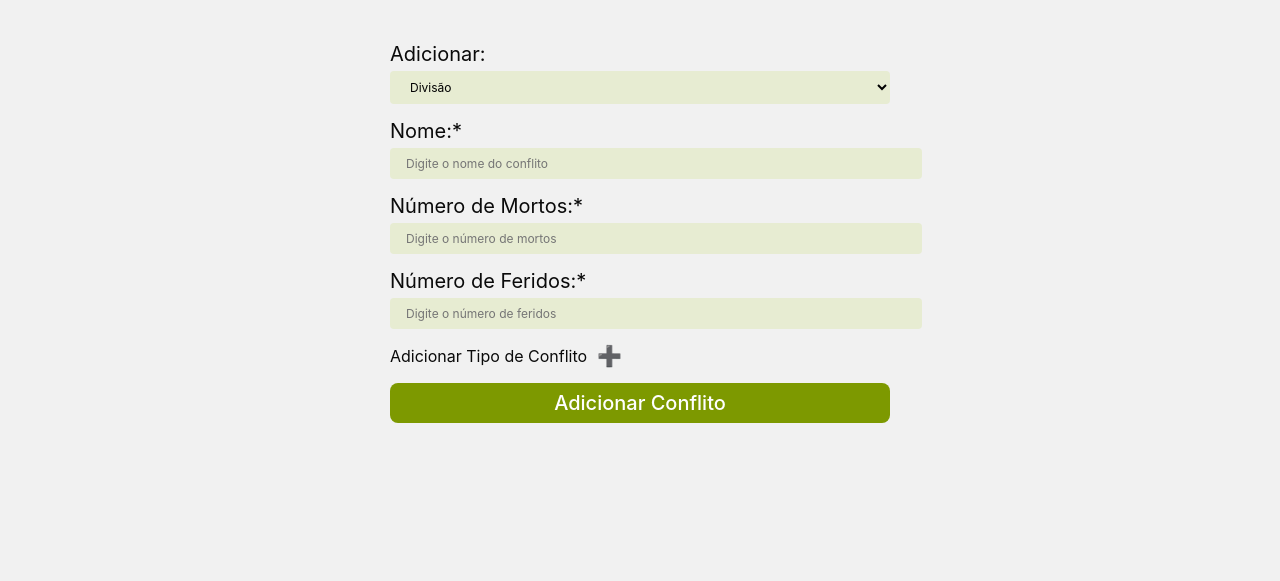
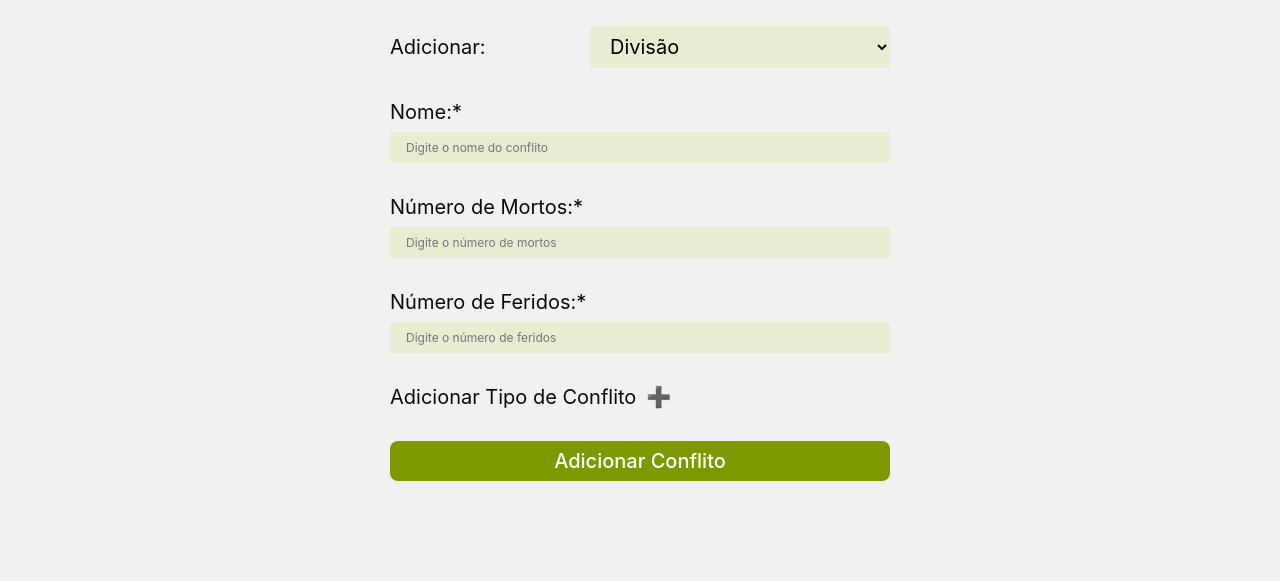
Before and after one commit to clebenjr/EP-BD2, a plain HTML site: page frontend/src/cadastrar.html in a window 1280 px wide. Shown: the part 219-800 px from the top of the page. Drawn offline with Linux system fonts and the light colour scheme.

Commit message:
Alterei o css pra ficar um pouquinho melhor

```diff
--- a/frontend/src/cadastrar.html
+++ b/frontend/src/cadastrar.html
@@ -17,7 +17,7 @@
   </nav>
 
   <main class="form-container">
-    <div class="form-group">
+    <div class="form-group escolher-cadastro">
       <label for="tipo">Adicionar:</label>
       <select id="tipo">
         <option value="">Divisão</option>
--- a/frontend/src/style.css
+++ b/frontend/src/style.css
@@ -55,7 +55,7 @@ nav {
     display: flex;
     align-items: center;
     gap: 55px;
-    margin: 40px auto 48px auto;
+    margin: 32px auto 40px auto;
     width: fit-content;
 }
 
@@ -118,23 +118,48 @@ nav a.active {
 }
 
 .form-group {
-    margin-bottom: 15px;
+    margin-bottom: 32px;
+    width: 100%;
 }
 
 label {
     display: block;
-    margin-bottom: 5px;
-    font-weight: bold;
+    margin-bottom: 8px;
     font: var(--body0);
 }
 
-input, select {
+.escolher-cadastro {
+    display: flex;
+    justify-content: space-between;
+    align-items: center;
+}
+
+.escolher-cadastro label {
+    display: inline;
+    margin-bottom: 0;
+}
+
+select {
+    width: 60%;
+    padding: 8px 16px;
+    background-color: #e7ecd2;
+    border: none;
+    border-radius: 4px;
+    font: var(--body0);
+}
+
+input {
     width: 100%;
     padding: 8px 16px;
     background-color: #e7ecd2;
     border: none;
     border-radius: 4px;
     font: var(--body2);
+    box-sizing: border-box;
+}
+
+span {
+    font: var(--body0);
 }
 
 .adicionar-tipo {
```
Lines whose indentation alone changed are shown as unchanged.
